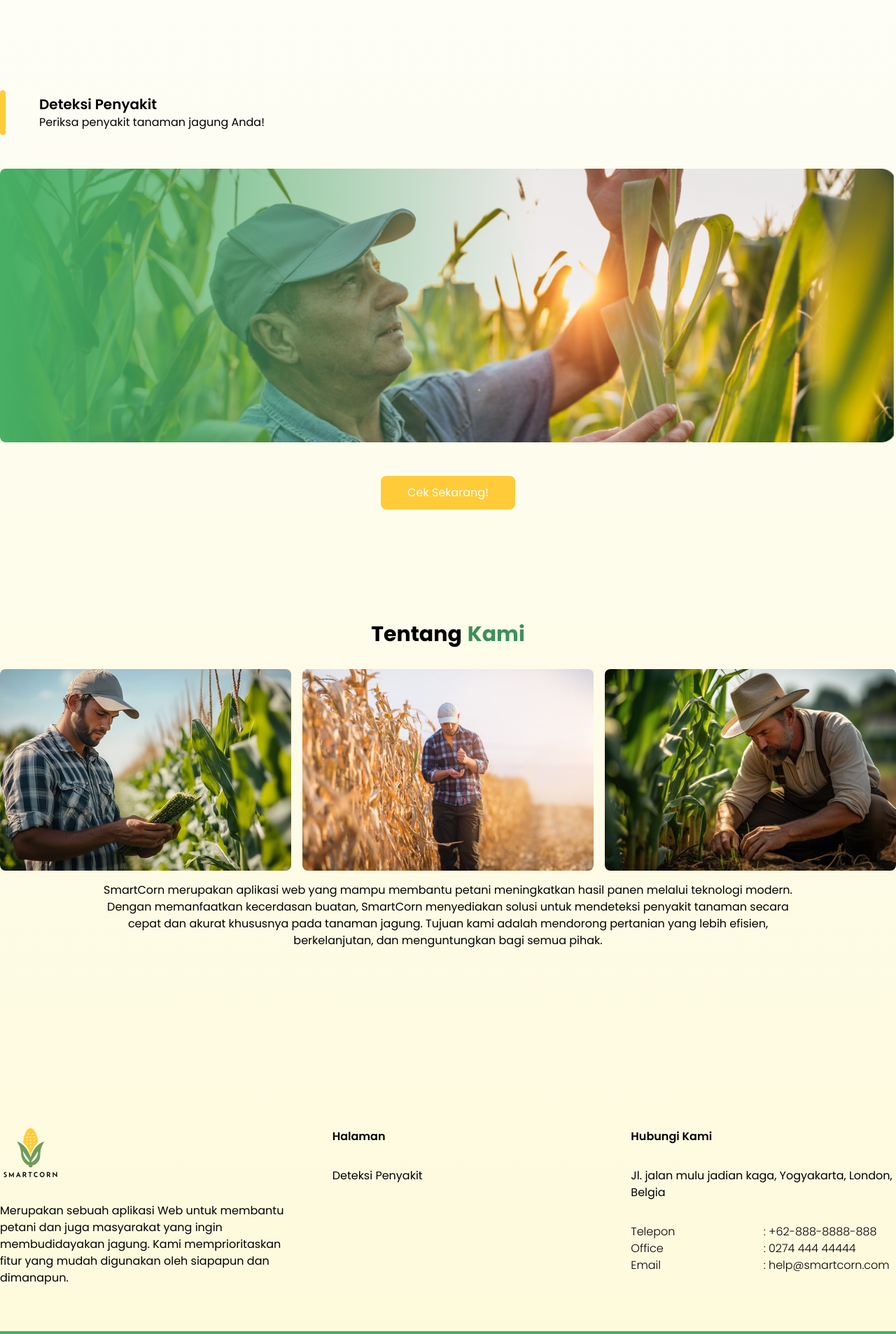
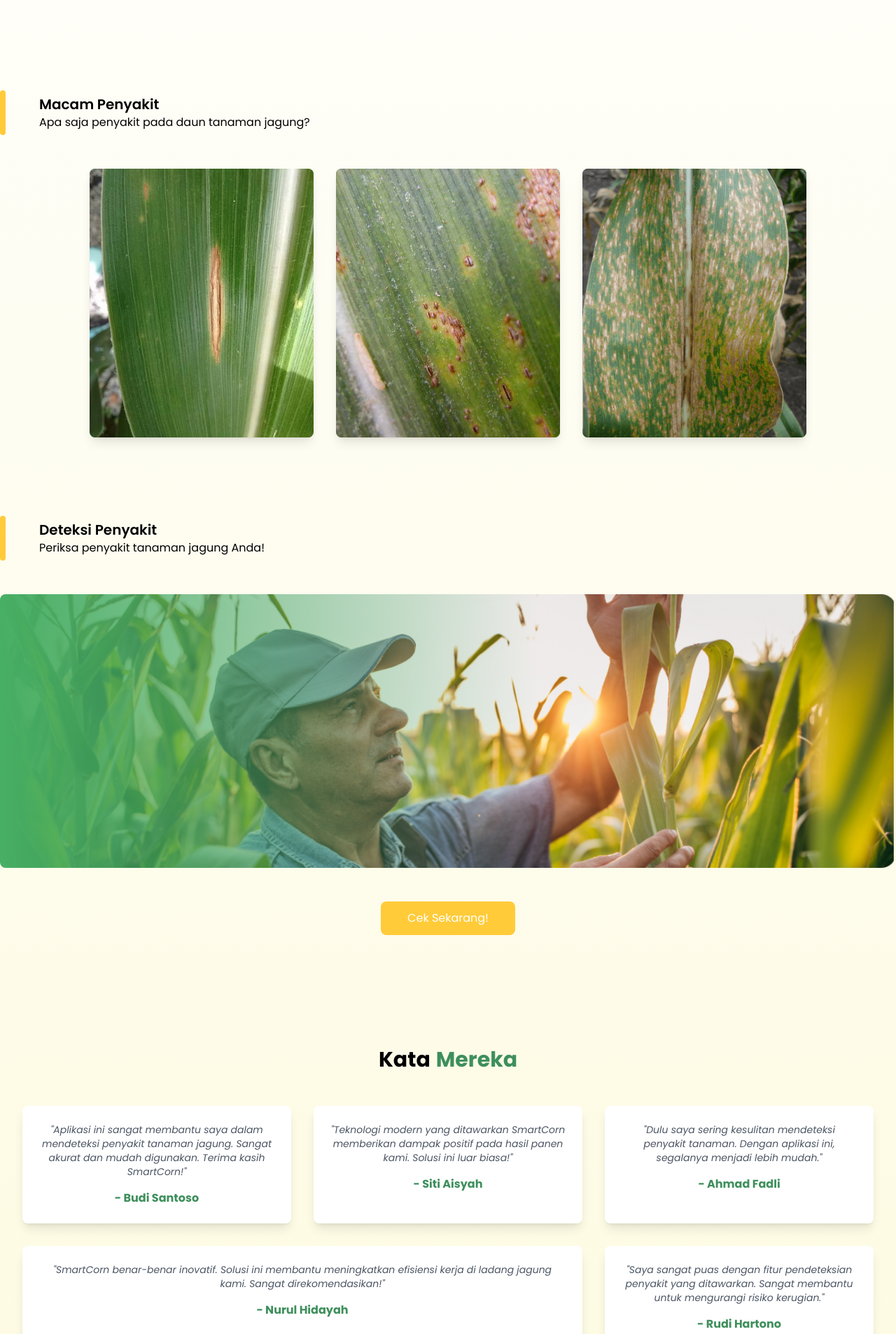
Before and after one commit to alifnay/corn_leaf_disease, a Flask app: page / in a window 1280 px wide. Shown: the part 641-2547 px from the top of the page at 70% size. Run offline with Flask 3, Linux system fonts and the light colour scheme; some libraries are stand-ins or nearby versions.

Commit message:
"Added new route for about page, updated base.html template with disease cards and testimonials, and updated index.html template with new about page link"

```diff
--- a/main.py
+++ b/main.py
@@ -60,6 +60,10 @@ def preprocess_image(image):
 def index():
     return render_template('index.html', contents=['base.html'])
 
+@app.route('/about')
+def about():
+    return render_template('index.html', contents=['about.html'])
+
 @app.route('/detection', methods=['GET', 'POST'])
 def detection():
     if request.method == 'POST':
--- a/templates/base.html
+++ b/templates/base.html
@@ -26,8 +26,63 @@
     </div>
 
     <!--Deteksi Jagung-->
-    <div id="deteksi-penyakit" class="max-w-7xl mx-auto space-y-12 mt-12">
+    <div class="max-w-7xl mx-auto space-y-12 mt-12">
         <div class="flex space-x-12 items-center">
+            <div class="w-2 h-16 bg-[#FFCB39] rounded-lg"></div>
+            <div class="grid-rows-2">
+                <div class="text-xl font-semibold">
+                    Macam Penyakit
+                </div>
+                <div>
+                    Apa saja penyakit pada daun tanaman jagung?
+                </div>
+            </div>
+        </div>
+
+        <div class="max-w-5xl mx-auto grid grid-cols-3 gap-8">
+            <!-- Kartu 1 -->
+            <div class="h-96 bg-[#3E8F5C] shadow-lg hover:shadow-2xl transition-shadow duration-300 ease-in-out rounded-lg overflow-hidden group">
+                <!-- Bagian Gambar -->
+                <div class="h-full group-hover:h-1/2 transition-all duration-300 ease-in-out relative">
+                    <img src="static/images/hawar.jpg" alt="" class="w-full h-full object-cover group-hover:brightness-75 transition duration-300 ease-in-out">
+                </div>
+                <!-- Bagian Informasi -->
+                <div class="h-0 group-hover:h-1/2 text-white p-4 transition-all duration-300 ease-in-out">
+                    <div class="font-bold text-lg">Blight (Hawar)</div>
+                    <p class="text-sm mt-2">
+                    Ditandai dengan bercak kuning atau coklat pada daun yang dapat menyebabkan layu.
+                    </p>
+                </div>
+            </div>
+
+            <!-- Kartu 2 -->
+            <div class="h-96 bg-[#3E8F5C] shadow-lg hover:shadow-2xl transition-shadow duration-300 ease-in-out rounded-lg overflow-hidden group">
+                <div class="h-full group-hover:h-1/2 transition-all duration-300 ease-in-out relative">
+                    <img src="static/images/karat.jpg" alt="" class="w-full h-full object-cover group-hover:brightness-75 transition duration-300 ease-in-out">
+                </div>
+                <div class="h-0 group-hover:h-1/2 text-white p-4 transition-all duration-300 ease-in-out">
+                    <div class="font-bold text-lg">Common Rust (Karat Daun)</div>
+                    <p class="text-sm mt-2">
+                    Ditandai dengan bintik merah atau coklat kecil pada daun, sering kali memanjang seiring waktu.
+                    </p>
+                </div>
+            </div>
+
+            <!-- Kartu 3 -->
+            <div class="h-96 bg-[#3E8F5C] shadow-lg hover:shadow-2xl transition-shadow duration-300 ease-in-out rounded-lg overflow-hidden group">
+                <div class="h-full group-hover:h-1/2 transition-all duration-300 ease-in-out relative">
+                    <img src="static/images/daun_abu.png" alt="" class="w-full h-full object-cover group-hover:brightness-75 transition duration-300 ease-in-out">
+                </div>
+                <div class="h-0 group-hover:h-1/2 text-white p-4 transition-all duration-300 ease-in-out">
+                    <div class="font-bold text-lg">Gray Leaf (Bercak Daun Abu-Abu)</div>
+                    <p class="text-sm mt-2">
+                    Ditandai dengan bercak abu-abu memanjang di daun, sering kali menyebabkan kerusakan besar.
+                    </p>
+                </div>
+            </div>
+        </div>
+
+        <div id="deteksi-penyakit" class="flex space-x-12 items-center pt-16">
             <div class="w-2 h-16 bg-[#FFCB39] rounded-lg"></div>
             <div class="grid-rows-2">
                 <div class="text-xl font-semibold">
@@ -52,30 +107,64 @@
             </a>
         </div>
 
-        <!--Tentang Kami-->
-        <div class="max-w-7xl text-center space-y-4 py-28">
+<!--Kata Mereka-->
+        <div class="max-w-7xl mx-auto text-center space-y-12 py-28">
+            <!-- Judul -->
             <div class="flex justify-center text-3xl font-bold mb-8 gap-2">
-                Tentang
-                <div class="text-[#3E8F5C]">Kami</div>
+                Kata
+                <div class="text-[#3E8F5C]">Mereka</div>
             </div>
-            <div class="grid grid-cols-3 gap-4">
-                <div class="h-72 rounded-lg overflow-hidden">
-                    <img src="static\images\farmer_1.jpg" alt="Farmer 1" class="w-full h-full object-cover">
+
+            <!-- Grid Review -->
+            <div class="grid grid-cols-3 gap-8 px-8">
+                <!-- Review 1 -->
+                <div class="h-auto bg-white shadow-lg rounded-lg p-6 hover:shadow-xl transition-shadow duration-300 ease-in-out">
+                    <p class="text-sm text-gray-600 italic mb-4">
+                        "Aplikasi ini sangat membantu saya dalam mendeteksi penyakit tanaman jagung. Sangat akurat dan mudah digunakan. Terima kasih SmartCorn!"
+                    </p>
+                    <div class="font-bold text-[#3E8F5C]">- Budi Santoso</div>
                 </div>
-                <div class="h-72 rounded-lg overflow-hidden">
-                    <img src="static\images\farmer_2.jpg" alt="Farmer 2" class="w-full h-full object-cover">
+
+                <!-- Review 2 -->
+                <div class="h-auto bg-white shadow-lg rounded-lg p-6 hover:shadow-xl transition-shadow duration-300 ease-in-out">
+                    <p class="text-sm text-gray-600 italic mb-4">
+                        "Teknologi modern yang ditawarkan SmartCorn memberikan dampak positif pada hasil panen kami. Solusi ini luar biasa!"
+                    </p>
+                    <div class="font-bold text-[#3E8F5C]">- Siti Aisyah</div>
                 </div>
-                <div class="h-72 rounded-lg overflow-hidden">
-                    <img src="static\images\farmer_3.jpg" alt="Farmer 3" class="w-full h-full object-cover">
+
+                <!-- Review 3 -->
+                <div class="h-auto bg-white shadow-lg rounded-lg p-6 hover:shadow-xl transition-shadow duration-300 ease-in-out">
+                    <p class="text-sm text-gray-600 italic mb-4">
+                        "Dulu saya sering kesulitan mendeteksi penyakit tanaman. Dengan aplikasi ini, segalanya menjadi lebih mudah."
+                    </p>
+                    <div class="font-bold text-[#3E8F5C]">- Ahmad Fadli</div>
+                </div>
+
+                <!-- Review 4 (Baris kedua) -->
+                <div class="col-span-2 h-auto bg-white shadow-lg rounded-lg p-6 hover:shadow-xl transition-shadow duration-300 ease-in-out">
+                    <p class="text-sm text-gray-600 italic mb-4">
+                        "SmartCorn benar-benar inovatif. Solusi ini membantu meningkatkan efisiensi kerja di ladang jagung kami. Sangat direkomendasikan!"
+                    </p>
+                    <div class="font-bold text-[#3E8F5C]">- Nurul Hidayah</div>
+                </div>
+
+                <!-- Review 5 (Baris kedua) -->
+                <div class="col-span-1 h-auto bg-white shadow-lg rounded-lg p-6 hover:shadow-xl transition-shadow duration-300 ease-in-out">
+                    <p class="text-sm text-gray-600 italic mb-4">
+                        "Saya sangat puas dengan fitur pendeteksian penyakit yang ditawarkan. Sangat membantu untuk mengurangi risiko kerugian."
+                    </p>
+                    <div class="font-bold text-[#3E8F5C]">- Rudi Hartono</div>
                 </div>
             </div>
-            <div class="px-36">
-                SmartCorn merupakan aplikasi web yang mampu membantu petani meningkatkan hasil panen melalui teknologi modern.
-                Dengan memanfaatkan kecerdasan buatan, SmartCorn menyediakan solusi untuk mendeteksi penyakit tanaman secara cepat dan akurat
-                khususnya pada tanaman jagung. Tujuan kami adalah mendorong pertanian yang lebih efisien, berkelanjutan,
-                dan menguntungkan bagi semua pihak.
+
+            <!-- Deskripsi Tambahan -->
+            <div class="px-36 text-gray-700">
+                SmartCorn telah dipercaya oleh banyak petani untuk meningkatkan produktivitas dan efisiensi pertanian. Kami berkomitmen untuk terus memberikan inovasi terbaik.
             </div>
         </div>
+
+
     </div>
 
     <footer>
--- a/templates/index.html
+++ b/templates/index.html
@@ -44,7 +44,7 @@
             <a href="{{ url_for('detection')}}" class="text-[#003B06] hover:scale-110 transition-transform">
                 Deteksi Penyakit
             </a>
-            <a href="" class="text-[#003B06] hover:scale-110 transition-transform">
+            <a href="{{ url_for('about')}}" class="text-[#003B06] hover:scale-110 transition-transform">
                 Tentang Kami
             </a>
         </div>
```
Also changed, not shown: templates/about.html (added, +8 -0 lines), static/images/daun_abu.png (added), static/images/hawar.jpg (added), static/images/karat.jpg (added).
